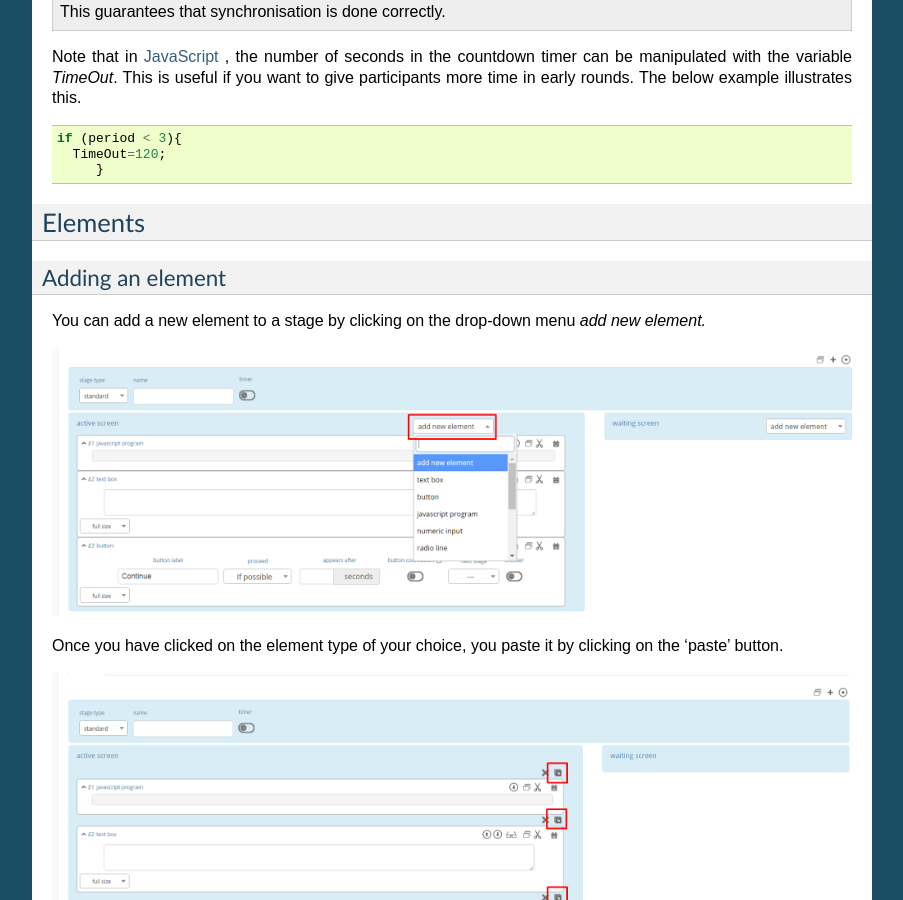
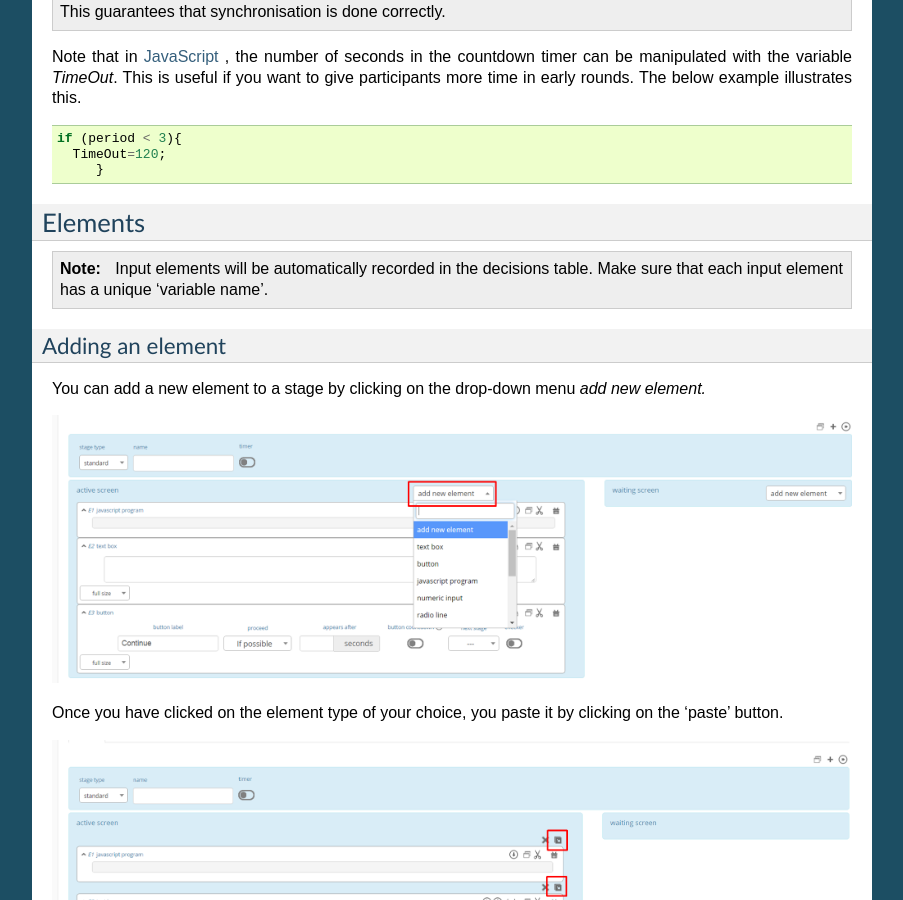
Before and after one commit to marcusgia2505/LIONESS_doc, a Sphinx documentation site: the page built from docs/040_reference_manual.rst, in a window 1280 px wide and 900 px high, scrolled down 6305 px. Shown: the whole window, without its empty margins (198-1101 px from the left). Built offline with Sphinx 7.4.7, drawn with Linux system fonts in a browser that asks for light colours; some of the changed text lies outside the part shown.

Commit message:
Update 040_reference_manual.rst

```diff
--- a/docs/040_reference_manual.rst
+++ b/docs/040_reference_manual.rst
@@ -211,6 +211,9 @@ Note that in :ref:`JavaScript <elements__javascript_program>` , the number of se
 Elements
 =========================
 
+.. note:: Input elements will be automatically recorded in the decisions table. Make sure that each input element has a unique 'variable name'.
+
+
 .. _adding_an_element:
 
 Adding an element
```
Also changed, not shown: other parts of docs/040_reference_manual.rst (+0 -1 lines).
